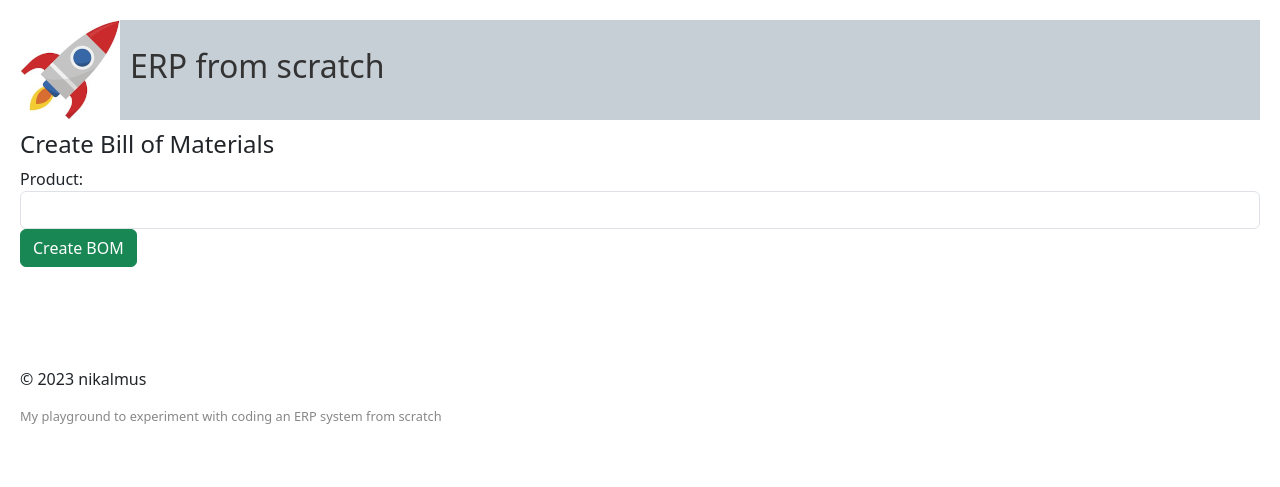
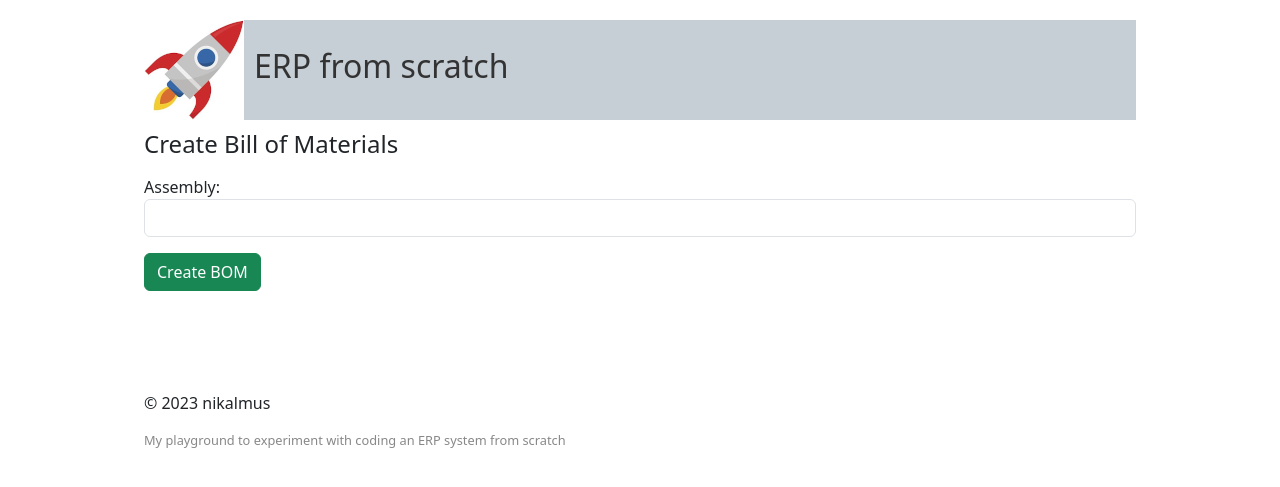
Before and after one commit to nikalmus/erp, a Flask app: page /manufacturing/boms/create in a window 1280 px wide. Shown: the top 487 px of the page. Run offline with Flask 3, Linux system fonts and the light colour scheme; data that the repository does not hold is empty; some libraries are stand-ins or nearby versions.

```diff
--- a/app/__init__.py
+++ b/app/__init__.py
@@ -24,6 +24,7 @@ def home():
 
 def create_app():
     app = Flask(__name__)
+    app.config['SEND_FILE_MAX_AGE_DEFAULT'] = 0
     app.secret_key = 'my_secret_key_here'
     app.register_blueprint(home_bp)
     app.register_blueprint(manufacturing_bp)
--- a/app/manufacturing/bom/templates/bom_create.html
+++ b/app/manufacturing/bom/templates/bom_create.html
@@ -2,11 +2,13 @@
 {% block content %}
 <h4>Create Bill of Materials</h4>
 <form method="POST" action="{{ url_for('bom.create_bom') }}">
-    <div class="form-group">
-        <label for="supplier">Product:</label>
-        <select class="form-control" id="supplier" name="product_id">
+    <div class="form-group mt-3 mb-3">
+        <label for="supplier">Assembly:</label>
+        <select class="form-control" id="supplier" name="product_id" required>
             {% for product in products %}
-                <option value="{{ product[0] }}">{{ product[1] }}</option>
+                {% if product[4] %}  <!-- Check if is_assembly is True -->
+                    <option value="{{ product[0] }}">{{ product[1] }}</option>
+                {% endif %}
             {% endfor %}
         </select>
     </div>
--- a/app/manufacturing/bom/templates/bom_list.html
+++ b/app/manufacturing/bom/templates/bom_list.html
@@ -1,7 +1,9 @@
 {% extends 'base.html' %}
 {% block content %}
 <h4>Bills Of Materials</h4>
-<a href="{{ url_for('bom.create_bom') }}" class="btn btn-primary">New</a>
+<div class="mt-3 mb-3">
+    <a href="{{ url_for('bom.create_bom') }}" class="btn btn-primary">New</a>
+</div>
 <table class="table table-striped table-bordered">
     <tr>
         <th>ID</th>
--- a/app/manufacturing/mo/templates/mo_list.html
+++ b/app/manufacturing/mo/templates/mo_list.html
@@ -1,7 +1,9 @@
 {% extends 'base.html' %}
 {% block content %}
 <h4>Manufacturing Orders</h4>
-<a href="{{ url_for('mo.create_mo') }}" class="btn btn-primary">New</a>
+<div class="mt-3 mb-3">
+    <a href="{{ url_for('mo.create_mo') }}" class="btn btn-primary">New</a>
+</div>
 <table class="table table-striped table-bordered">
     <tr>
         <th>ID</th>
--- a/app/purchase/po/templates/po_list.html
+++ b/app/purchase/po/templates/po_list.html
@@ -1,7 +1,7 @@
 {% extends 'base.html' %}
 {% block content %}
 <h4>Purchase Orders</h4>
-<div class="mt-3">
+<div class="mt-3 mb-3">
     <a href="{{ url_for('po.create_po') }}" class="btn btn-primary">New</a>
 </div>
 <table class="table table-striped table-bordered">
--- a/app/purchase/supplier/templates/supplier_list.html
+++ b/app/purchase/supplier/templates/supplier_list.html
@@ -1,7 +1,7 @@
 {% extends 'base.html' %}
 {% block content %}
 <h4>Suppliers</h4>
-<div class="mt-3">
+<div class="mt-3 mb-3">
     <a href="{{ url_for('supplier.create_supplier') }}" class="btn btn-primary">New</a>
 </div>
 <table class="table table-striped table-bordered">
--- a/app/static/css/styles.css
+++ b/app/static/css/styles.css
@@ -22,6 +22,12 @@ a {
 /* Remove bullet points from unordered lists */
 ul li {
   list-style-type: none;
+}
+
+.main-container {
+  max-width: 80%;
+  margin-left: auto;
+  margin-right: auto;
 }
 
 .supplier-container {
--- a/app/templates/base.html
+++ b/app/templates/base.html
@@ -7,6 +7,7 @@
         <link rel="stylesheet" href="{{ url_for('static', filename='css/styles.css') }}">
     </head>
     <body>
+        <div class="main-container">
         <header>
             <a href="{{ url_for('app.home') }}">
                 <div class="banner-content">
@@ -44,5 +45,6 @@
         <footer>
             {% include 'footer.html' %}
         </footer>
+    </div>
     </body>
 </html>
```
Also changed, not shown: app/manufacturing/product/routes.py (+36 -2 lines), app/manufacturing/product/templates/product_create.html (+23 -6 lines), app/manufacturing/product/templates/product_detail.html (+16 -6 lines).
